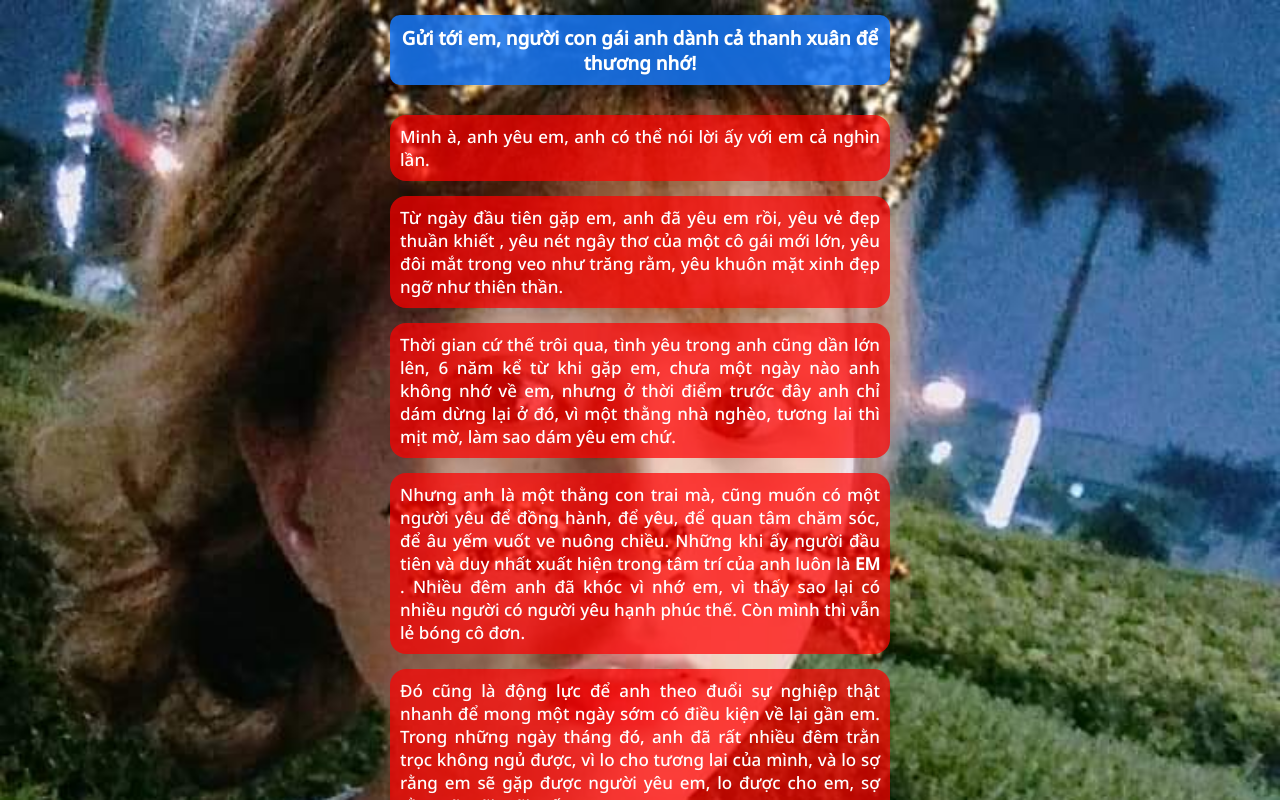
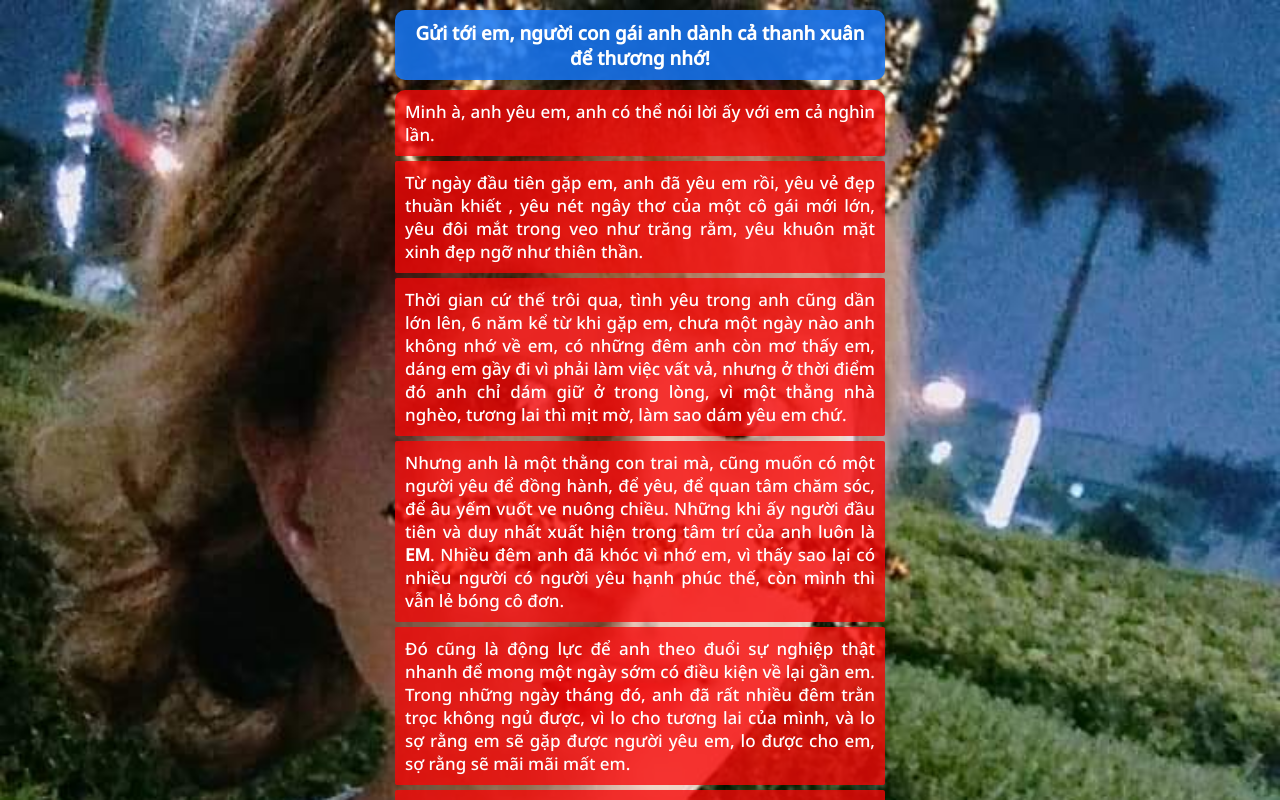
Before and after one commit to tannv6/multiheart, a React (Create React App) app: page /thutinh in a window 1280 px wide. Built offline with nearby package versions, Linux system fonts and the light colour scheme.

Commit message:
refactor

```diff
--- a/src/App.css
+++ b/src/App.css
@@ -88,12 +88,12 @@ canvas {
   font-family: "NotoSans", Arial, Helvetica, sans-serif;
   max-width: 100vw;
   text-align: justify;
-  padding: 15px calc(50vw - 250px);
+  padding: 5px calc(50vw - 250px);
   box-sizing: border-box;
 }
 
 .text {
-  background-color: #ff0000b7;
+  background-color: #f70707c9;
   padding: 10px;
   color: #ffffff;
   border-radius: 16px;
@@ -101,57 +101,24 @@ canvas {
   user-select: none;
 }
 
-.text.show-heart {
-  background-color: #ff69b4c9;
+.text:nth-child(1) {
+  border-radius: 10px 10px 2px 2px;
 }
 
-/*
-.text:nth-child(2) {
-  background-color: #f21818;
+.text:not(:nth-child(1)) {
+  border-radius: 2px;
 }
 
-.text:nth-child(3) {
-  background-color: #f25d18;
+.text:nth-last-child(1) {
+  border-radius: 2px 2px 10px 10px
 }
 
-.text:nth-child(4) {
-  background-color: #f29b18;
+.text.show-heart {
+  background-color: #ff0080c9;
 }
 
-.text:nth-child(5) {
-  background-color: #f29b18;
-}
-
-.text:nth-child(6) {
-  background-color: #f25d18;
-}
-
-.text:nth-child(7) {
-  background-color: #f21818;
-}
-
-.text:nth-child(8) {
-  background-color: #ff0000;
-}
-
-.text:nth-child(9) {
-  background-color: #ff0000;
-}
-
-.text:nth-child(10) {
-  background-color: #f21818;
-}
-
-.text:nth-child(11) {
-  background-color: #f25d18;
-}
-
-.text:nth-child(12) {
-  background-color: #f29b18;
-} */
-
 .text+.text {
-  margin-top: 15px;
+  margin-top: 5px;
 }
 
 .text span {
@@ -176,6 +143,8 @@ canvas {
   overflow: auto;
   background-image: url("./img/minh2.jpg");
   background-size: cover;
+  padding: 5px;
+  box-sizing: border-box;
 }
 
 .title {
@@ -186,4 +155,5 @@ canvas {
   border-radius: 10px;
   margin: 0;
   background-color: #1876f2de;
+  margin: 0;
 }
--- a/src/components/Hearts.js
+++ b/src/components/Hearts.js
@@ -1,5 +1,5 @@
 import { useEffect } from "react";
-function Hearts() {
+function Hearts({ heartColor }) {
     useEffect(() => {
         var settings = {
             particles: {
@@ -195,7 +195,7 @@ function Hearts() {
                         : context.lineTo(point.x, point.y);
                 }
                 context === null || context === void 0 ? void 0 : context.closePath();
-                context.fillStyle = "red";
+                context.fillStyle = heartColor;
                 context === null || context === void 0 ? void 0 : context.fill();
                 var image = new Image();
                 image.src = canvas.toDataURL();
--- a/src/components/Thutinh.tsx
+++ b/src/components/Thutinh.tsx
@@ -5,6 +5,8 @@ import { msgs } from "../utils/constants";
 function Thutinh() {
     const elementRef = useRef<HTMLDivElement>(null);
     const [showHeart, setShowHeart] = useState(false);
+    const [heartColor, setHeartColor] = useState("white");
+    const refWrap = useRef<any>(null);
     useEffect(() => {
         const handleScroll = (elm?: any) => {
             const element: any = elementRef.current;
@@ -22,11 +24,13 @@ function Thutinh() {
                 }
             });
             if (((elm?.target?.scrollTop + elm?.target?.clientHeight) >= elm?.target?.scrollHeight - 10)) {
+                setHeartColor("red");
                 setShowHeart(true);
                 element?.childNodes.forEach((e: any) => {
-                    e.classList.add('show-heart')
+                    e.classList.add('show-heart');
                 });
             } else if (elm?.target?.scrollTop === 0) {
+                setHeartColor("white");
                 setShowHeart(false);
                 element?.childNodes.forEach((e: any) => {
                     e.classList.remove('show-heart')
@@ -40,8 +44,30 @@ function Thutinh() {
             thu?.removeEventListener('scroll', handleScroll);
         };
     }, []);
-    return (<div className="thu_wrap" id="thu_wrap">
-        {showHeart && <Hearts />}
+    const translate = useRef(0);
+
+    const handleClick = (elm?: any) => {
+        !translate.current && setShowHeart((flag) => !flag)
+    }
+    const handleTouchStart = () => {
+        translate.current = 0;
+    }
+    const handleTouchEnd = () => {
+        const scrollTop = refWrap.current?.scrollTop;
+        if (scrollTop === 0 && translate.current) {
+            setShowHeart(true);
+        }
+    }
+    const handleTouchMove = () => {
+        translate.current = 1;
+    }
+    return (<div className="thu_wrap" id="thu_wrap" onClick={handleClick}
+        onTouchStart={handleTouchStart}
+        onTouchEnd={handleTouchEnd}
+        onTouchMove={handleTouchMove}
+        ref={refWrap}
+    >
+        {showHeart && <Hearts heartColor={heartColor} key={heartColor} />}
         <div className="thu">
             <h3 className="title">Gửi tới em, người con gái anh dành cả thanh xuân để thương nhớ!</h3>
         </div>
--- a/src/utils/constants.ts
+++ b/src/utils/constants.ts
@@ -9,16 +9,17 @@ export const msgs = [
     },
     {
         msg: `Thời gian cứ thế trôi qua, tình yêu trong anh cũng dần lớn lên,
-        6 năm kể từ khi gặp em, chưa một ngày nào anh không nhớ về em, nhưng ở thời điểm trước
-        đây anh chỉ dám dừng lại ở đó, vì một thằng nhà nghèo, tương lai thì mịt mờ, làm sao
+        6 năm kể từ khi gặp em, chưa một ngày nào anh không nhớ về em, có những đêm anh còn mơ
+        thấy em, dáng em gầy đi vì phải làm việc vất vả, nhưng ở thời điểm đó
+        anh chỉ dám giữ ở trong lòng, vì một thằng nhà nghèo, tương lai thì mịt mờ, làm sao
         dám yêu em chứ.`
     },
     {
         msg: `Nhưng anh là một thằng con trai mà, cũng muốn có một người yêu
         để đồng hành, để yêu, để quan tâm chăm sóc, để âu yếm vuốt ve nuông chiều. Những khi ấy
         người đầu tiên và duy nhất xuất hiện trong tâm trí của anh luôn là <span>EM</span>. Nhiều
-        đêm anh đã khóc vì nhớ em, vì thấy sao lại có nhiều người có người yêu hạnh phúc thế.
-        Còn mình thì vẫn lẻ bóng cô đơn.`
+        đêm anh đã khóc vì nhớ em, vì thấy sao lại có nhiều người có người yêu hạnh phúc thế,
+        còn mình thì vẫn lẻ bóng cô đơn.`
     },
     {
         msg: `Đó cũng là động lực để anh theo đuổi sự nghiệp thật nhanh để mong một ngày sớm có điều kiện
```
